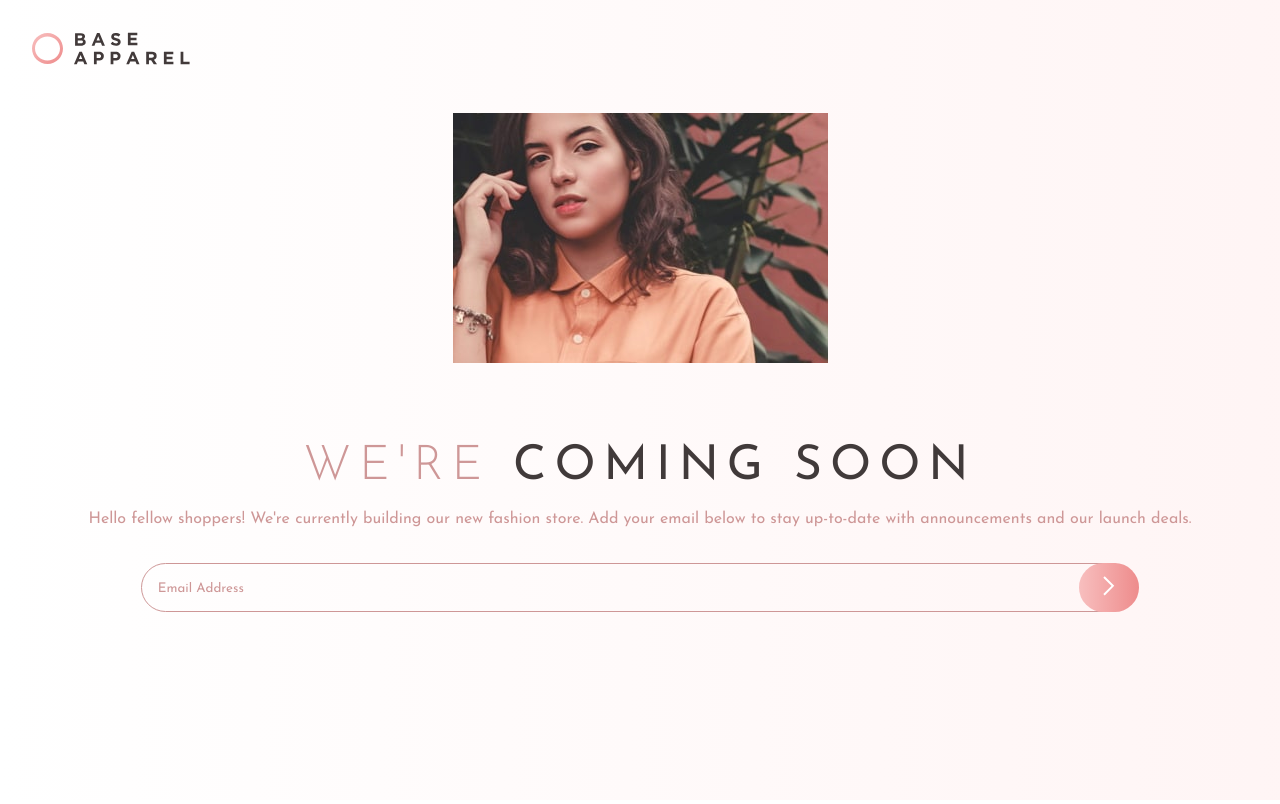
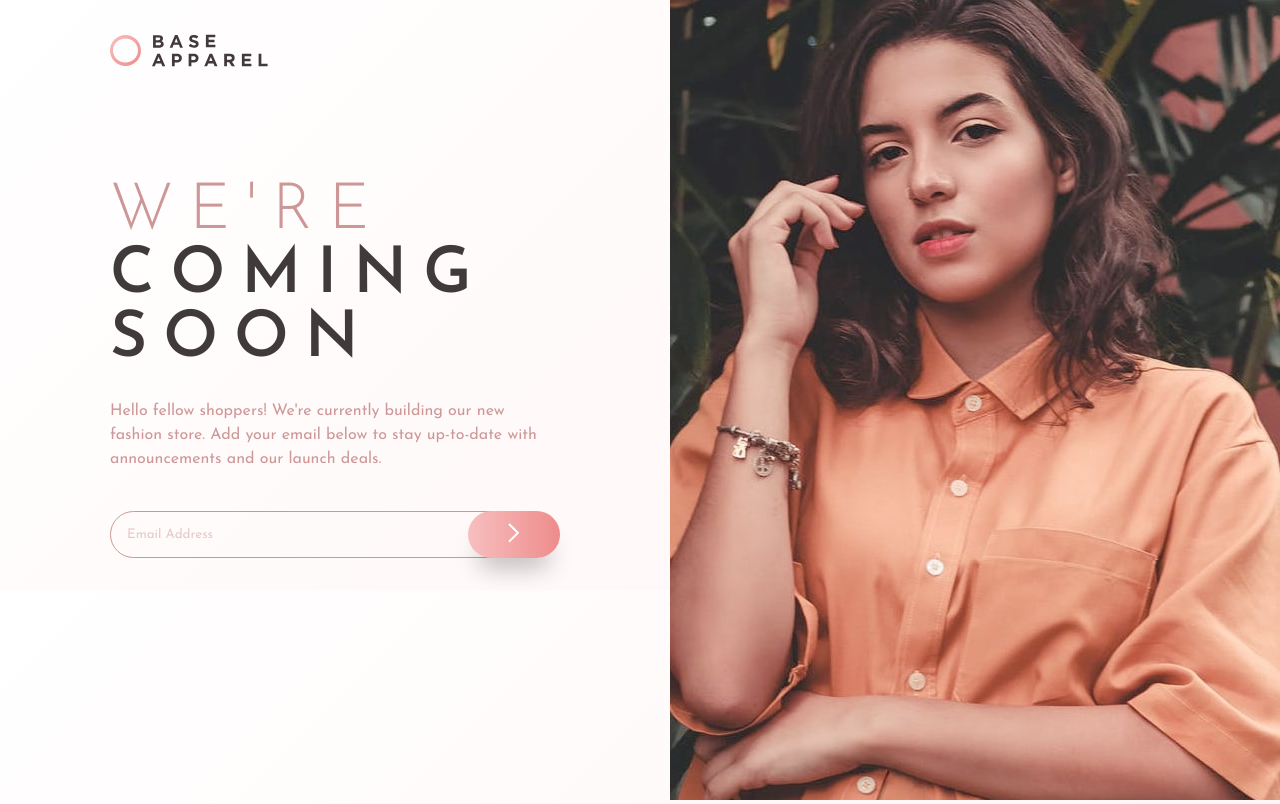
Before and after one commit to magaliais/base-apparel-coming-soon, a plain HTML site: page index.html in a window 1280 px wide. Drawn offline with Linux system fonts and the light colour scheme.

Commit message:
add responsivity

```diff
--- a/index.html
+++ b/index.html
@@ -19,10 +19,14 @@
     <img src="./public/logo.svg" alt="Logo" title="Logo">
   </header>
 
+  <div id="desktop-img">
+    <img src="./public/hero-desktop.jpg" alt="" id="desktop">
+  </div>
 
   <main>
 
-    <img src="./public/hero-mobile.jpg" alt="">
+    <img src="./public/hero-mobile.jpg" alt="" id="mobile">
+
 
     <h1>
       WE'RE <strong>COMING SOON</strong>
@@ -34,7 +38,7 @@
     </p>
 
     <form action="">
-      <input type="email" placeholder="Email Address">
+      <input type="email" placeholder="Email Address" required oninvalid="this.setCustomValidity('Please provide a valid email')">
       <button><img src="./public/icon-arrow.svg" alt=""> </button>
     </form>
 
--- a/style/style.css
+++ b/style/style.css
@@ -15,12 +15,16 @@ html, body {
 }
 
 body {
-  background-image: linear-gradient(90deg, hsl(0, 0%, 100%), hsl(0, 100%, 98%));
+  background-image: linear-gradient(135deg, hsl(0, 0%, 100%), hsl(0, 100%, 98%));
 }
 
 header {
   display: flex;
   justify-content: flex-start;
+
+  max-width: 500px;
+
+  margin: auto;
 }
 
 header img {
@@ -30,10 +34,24 @@ header img {
 main {
   display: flex;
   flex-direction: column;
-  margin: 1rem;
 
   align-items: center;
   text-align: center;
+}
+
+main h1, main p, main form {
+  max-width: 375px;
+}
+
+main > img#mobile {
+  width: 100%;
+  max-width: 500px;
+}
+
+body #desktop-img #desktop {
+  opacity: 0;
+  width: 0;
+  height: 0;
 }
 
 main h1 {
@@ -42,13 +60,14 @@ main h1 {
 
   color: var(--desaturated-red);
   letter-spacing: 0.5rem;
+  line-height: 3.5rem;
 
   margin-top: 5rem;
 }
 
 main h1 strong {
   color: var(--dark-grayish-red);
-  font-weight: 400;
+  font-weight: 600;
 }
 
 main p {
@@ -57,6 +76,8 @@ main p {
   line-height: 1.5rem;
 
   margin-top: -1rem;
+
+  max-width: 360px;
 }
 
 main form {
@@ -64,34 +85,120 @@ main form {
   flex-direction: row;
   justify-content: center;
 
-  margin-top: 1rem;
+  margin-top: 1.5rem;
+  margin-bottom: 2rem;
 
   width: 80%;
-
-  margin-bottom: 2rem;
 }
 
 main form input {
+  font-family: "Josefin Sans";
+
   border: var(--desaturated-red) 0.5px solid;
+  color: var(--desaturated-red);
   border-radius: 999px;
 
   width: 100%;
   padding: 1rem;
 
   background: transparent;
+
+  outline: transparent;
 }
 
 ::-webkit-input-placeholder {
   font-family: "Josefin Sans";
   color: var(--desaturated-red);
+  opacity: 0.5;
 }
 
 main form button {
   border: none;
   border-radius: 999px;
 
-  padding: 0 1.5rem;
+  padding: 0 1.75rem;
   margin-left: -3.5rem;
 
-  background-image: linear-gradient(90deg, hsl(0, 80%, 86%), hsl(0, 74%, 74%));
+  background: linear-gradient(90deg, hsl(0, 80%, 86%), hsl(0, 74%, 74%));
+
+  box-shadow: 0px 20px 25px -10px rgba(0,0,0,0.25);
+
+  outline: transparent;
 }
+
+@media(min-width: 1000px) {
+
+  body {
+    display: grid;
+    grid-template-columns: 2fr 1fr;
+    grid-template-rows: 100px 1fr;
+  }
+
+  header {
+    grid-column: 1/2;
+    grid-row: 1/2;
+
+    display: flex;
+
+    width: 450px;
+    max-width: 450px;
+  }
+
+  header img {
+    margin: 0;
+  }
+
+  main {
+    grid-column: 1/2;
+    grid-row: 2/3;
+  }
+
+  body #desktop-img #desktop {
+    grid-column: 2/3;
+    grid-row: 1/3;
+    opacity: 1;
+    width: auto;
+    height: 100vh;
+  }
+
+  main > img#mobile {
+    opacity: 0;
+    width: 0;
+    height: 0;
+  }
+
+  main h1 {
+    text-align: left;
+    font-size: 4rem;
+    letter-spacing: 1rem;
+    line-height: 4rem;
+
+    max-width: 450px;
+  }
+
+  main p {
+    text-align: left;
+
+    max-width: 450px;
+  }
+
+  main form {
+    max-width: 450px;
+  }
+
+  main form button {
+    padding: 0 2.5rem;
+  }
+
+  main form button:hover {
+    transition: transform 0.2s;
+    transform: scale(1.1, 1.1);
+    cursor: pointer;
+
+    background: hsl(0, 80%, 86%);
+    box-shadow: 0px 20px 25px 0px rgba(0,0,0,0.25);
+  }
+
+
+
+}
```
